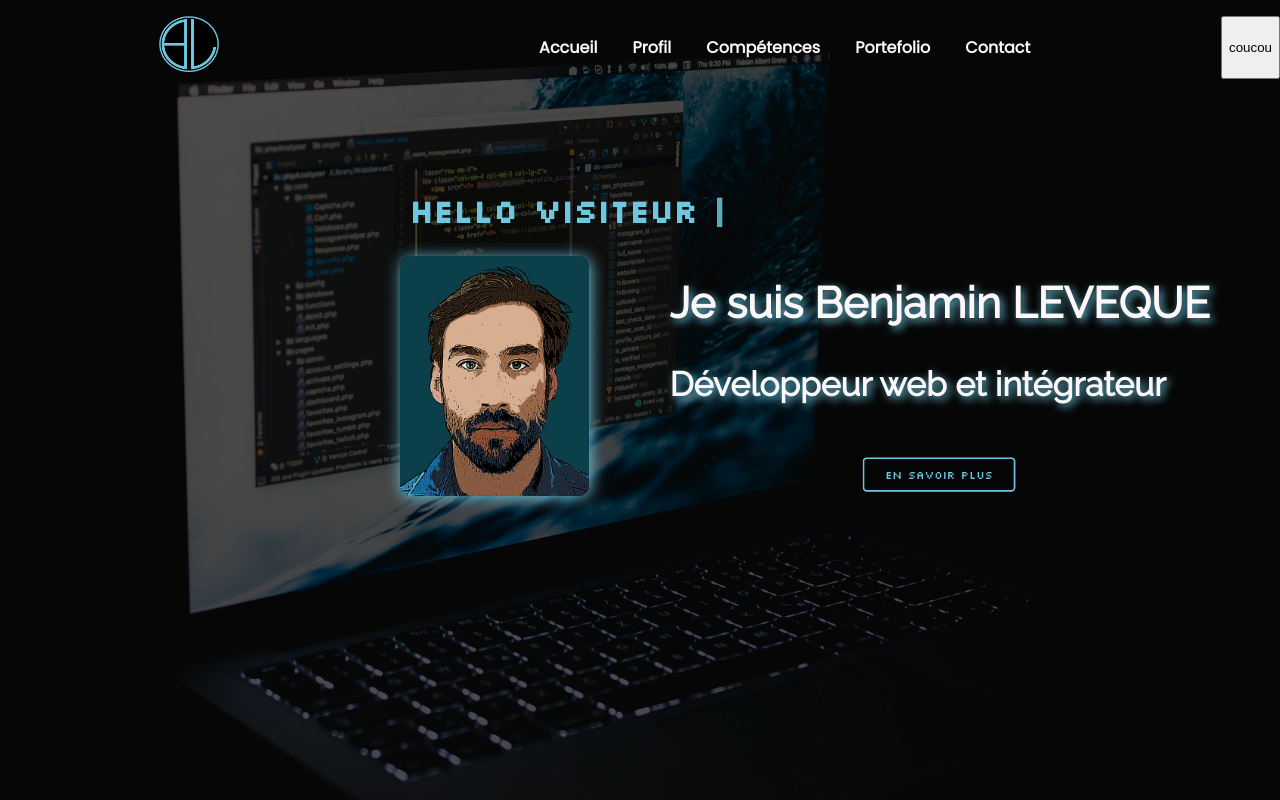
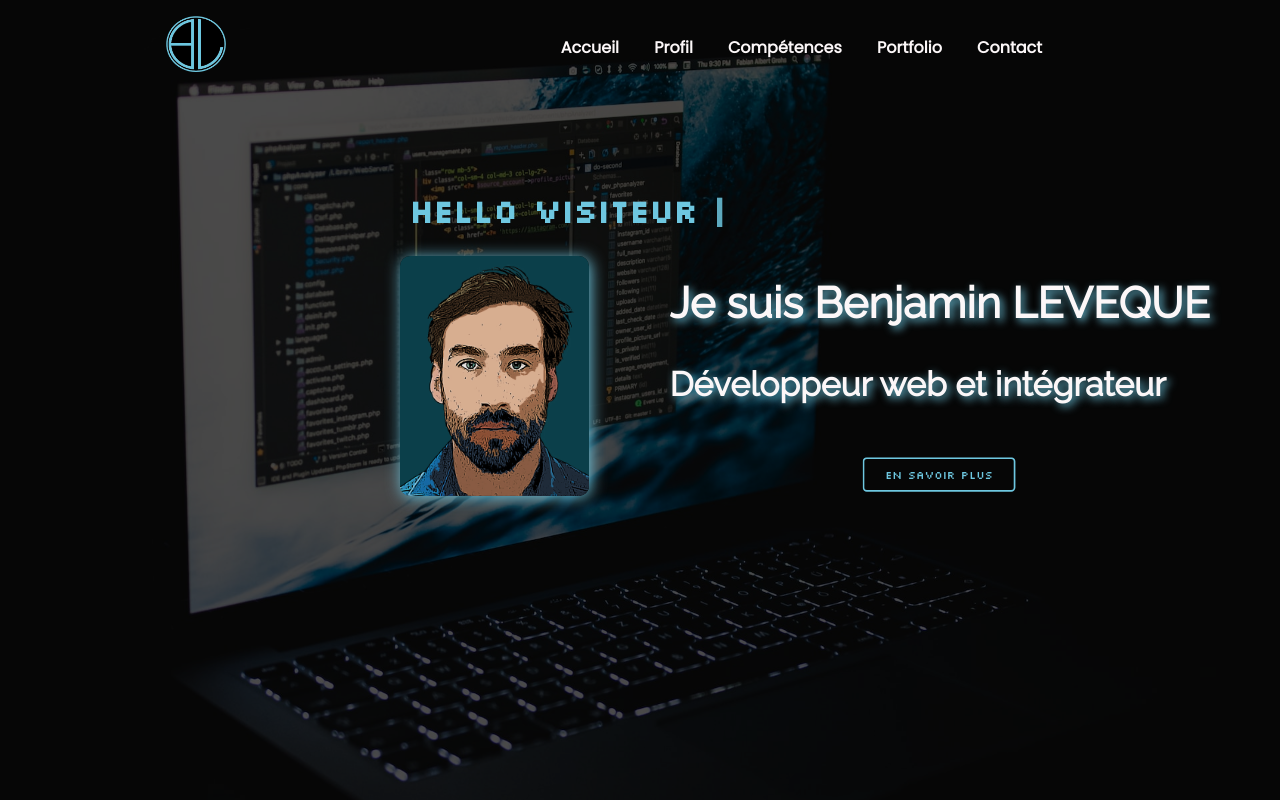
Before and after one commit to BenBishop40/Portfolio, a React (Create React App) app: page / in a window 1280 px wide. Shown: the top 800 px of the page. Built offline with nearby package versions, Linux system fonts and the light colour scheme.

Commit message:
mise en place burger menu - reprendre dimensions image banner créé le bug avec le viewport

```diff
--- a/src/components/header/Header.jsx
+++ b/src/components/header/Header.jsx
@@ -10,14 +10,18 @@ class Header extends Component {
         this.state = {
             isTransparent: true,
             isSmallScreen: false,
+            showLinks: false,
         };
 
         this.handleScroll = this.handleScroll.bind(this);
+        this.checkScreenSize = this.checkScreenSize.bind(this);
+
+
     };
     componentDidMount() {
         window.addEventListener('scroll', this.handleScroll);
         this.checkScreenSize();
-        window.addEventListener('resize', this.checkScreenSize.bind(this));
+        window.addEventListener('resize', this.checkScreenSize);
     }
     componentWillUnmount() {
         window.removeEventListener('scroll', this.handleScroll);
@@ -33,19 +37,32 @@ class Header extends Component {
     }
 
     render() {
-        const { isTransparent, isSmallScreen } = this.state;
+        const { isTransparent, isSmallScreen, showLinks } = this.state;
+
+        const handleClick = () => {
+            window.location.reload();
+        }
+        const handleShowLinks = () => {
+            this.setState({ showLinks: !this.state.showLinks });
+        }
+
+        console.log(showLinks);
 
         return (
-            <nav className={`navbar_header ${(isTransparent && !isSmallScreen) ? 'navbar_header--transparent' : ''}`}>
-                <div className='logo-container'><img className="navbar_logo" src={logo} alt='logo-light-theme' /></div>
-                <ul className="navbar_list">
-                    <li className="navbar_item"><a href='#about-me'>Accueil</a></li>
-                    <li className="navbar_item"><a href='#profil'>Profil</a></li>
-                    <li className="navbar_item"><a href='#skills'>Compétences</a></li>
-                    <li className="navbar_item">Portefolio</li>
-                    <li className="navbar_item">Contact</li>
+            <nav className={`navbar_header ${showLinks ? "show_nav" : ""} ${(isTransparent && !isSmallScreen) ? 'navbar_header--transparent' : ''}`}>
+                <div className='logo-container'>
+                    <img className="navbar_logo" src={logo} alt='logo-dark-theme' onClick={handleClick}/>
+                </div>
+                <ul className="navbar_links">
+                    <li className="navbar_item"><a href='#about-me' className='navbar_link'>Accueil</a></li>
+                    <li className="navbar_item"><a href='#profil' className='navbar_link'>Profil</a></li>
+                    <li className="navbar_item"><a href='#skills' className='navbar_link'>Compétences</a></li>
+                    <li className="navbar_item"><a href='#portfolio' className='navbar_link'>Portfolio</a></li>
+                    <li className="navbar_item"><a href='#contact' className='navbar_link'>Contact</a></li>
                 </ul>
-                <button className="navbar_burger">coucou</button>
+                <button className="navbar_burger" onClick={handleShowLinks}>
+                    <span className="burger_bar"></span>
+                </button>
             </nav>
         )
     }
--- a/src/components/header/_header.scss
+++ b/src/components/header/_header.scss
@@ -23,7 +23,7 @@
             transform: scale(1.2);
         }
     }
-    .navbar_list{
+    .navbar_links{
         list-style-type: none;
         display: flex;
         padding: 0;
@@ -61,7 +61,21 @@
                 transform: scaleX(1);
             }
 
+            .navbar_link{
+
+            }
+
+
         }
+    }
+    .navbar_burger{
+        width: 40px;
+        height: 40px;
+        background: transparent;
+        border: none;
+        color: inherit;
+        cursor: pointer;
+        // display: none;
     }
 }
 .navbar_header--transparent{
@@ -69,3 +83,62 @@
     background: transparent;
     box-shadow: none;
 }
+
+@media screen and (max-width: $md-screen ) {
+    .navbar_links{
+        flex-direction: column;
+        justify-content: center;
+        align-items: center;
+        position: fixed;
+        right: -100vw;
+        bottom: 0;
+        height: 100vh;
+        padding: 2rem;
+        visibility: hidden;
+        background-color: black;
+
+        .navbar_link{
+            display: block;
+            padding: 1.2rem;
+            font-size: 4vw;
+        }
+    }
+    .show_nav .navbar_links{
+        right:0;
+        width:100vw;
+        visibility: visible;
+    }
+    .navbar_burger{
+        display: block;
+        position: fixed;
+        top: 1rem;
+        right: 1rem;
+
+        .burger_bar,
+        .burger_bar::after,
+        .burger_bar::before{
+            display: block;
+            width: 40px;
+            height: 3px;
+            position: relative;
+            background-color: $snowWhite;
+
+        }
+
+        .burger_bar::after,
+        .burger_bar::before{
+            content: "";
+            position: absolute;
+            left: 0;
+        }
+        .burger_bar::before{
+            transform: translateY(-12px);
+        }
+        .burger_bar::after{
+            transform: translateY(12px);
+        }
+        :hover{
+            cursor: pointer;
+        }
+    }
+}
--- a/src/components/skills/_skills.scss
+++ b/src/components/skills/_skills.scss
@@ -21,7 +21,7 @@
                 padding: 1rem 1rem;
                 .skill-item{
                     .skill-bar{
-                        width: 20vw;
+                        width: 15vw;
                         height: .5em;
                         background-color: $darkBlue;
                         .skill-bar-fullfilled {
--- a/src/components/status/Status.jsx
+++ b/src/components/status/Status.jsx
@@ -7,6 +7,8 @@ import { useEffect } from 'react';
 
 
 gsap.registerPlugin(ScrollTrigger, ScrollToPlugin);
+
+const Status = () => {
 
     const textSlideInTop = (elem) => {
         gsap.fromTo(
@@ -28,7 +30,6 @@ const textSlideInTop = (elem) => {
         }
         )
     }
-const Status = () => {
 
     useEffect(() => {
         textSlideInTop(".status-content");
```
Lines whose indentation alone changed are shown as unchanged.
